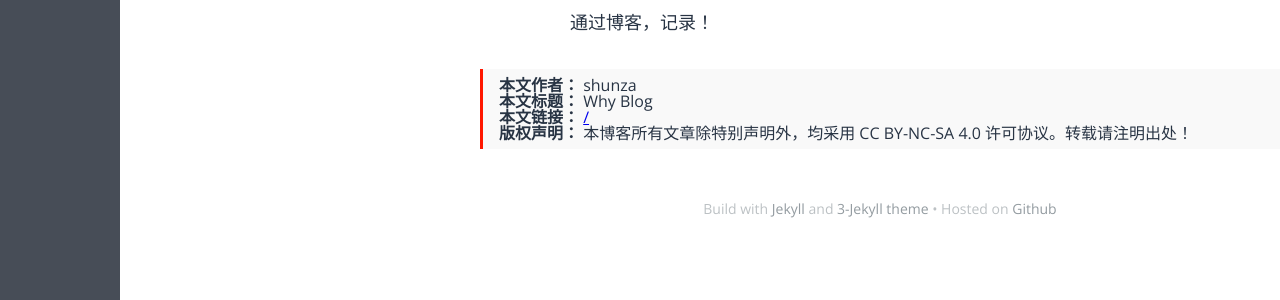
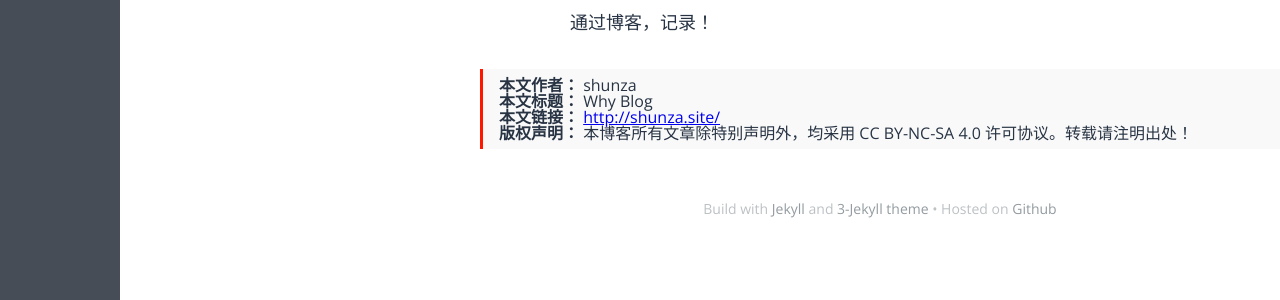
Before and after one commit to shunza/shunza.github.io, a Jekyll site: the page built from index.md, in a window 1280 px wide. Shown: the part 326-626 px from the top of the page. Built offline with Jekyll 4.4.1, drawn with Linux system fonts in a browser that asks for light colours; some web fonts are replaced.

Commit message:
fix page url.

```diff
--- a/_layouts/post.html
+++ b/_layouts/post.html
@@ -17,7 +17,7 @@ layout: default
   <ul class="post-copyright">
       <li> <strong>本文作者：</strong> shunza </li>
       <li> <strong>本文标题：</strong> {{ page.title }} </li>
-      <li> <strong>本文链接：</strong> <a href="{{ page.url }}">{{ page.url }}</a></li>
+      <li> <strong>本文链接：</strong> <a href="{{ page.url | prepend: site.baseurl | prepend: site.url }}">{{ page.url | prepend: site.baseurl | prepend: site.url }}</a></li>
       <li> <strong>版权声明：</strong> 本博客所有文章除特别声明外，均采用 CC BY-NC-SA 4.0 许可协议。转载请注明出处！</li>
   </ul>
 </div>
```
